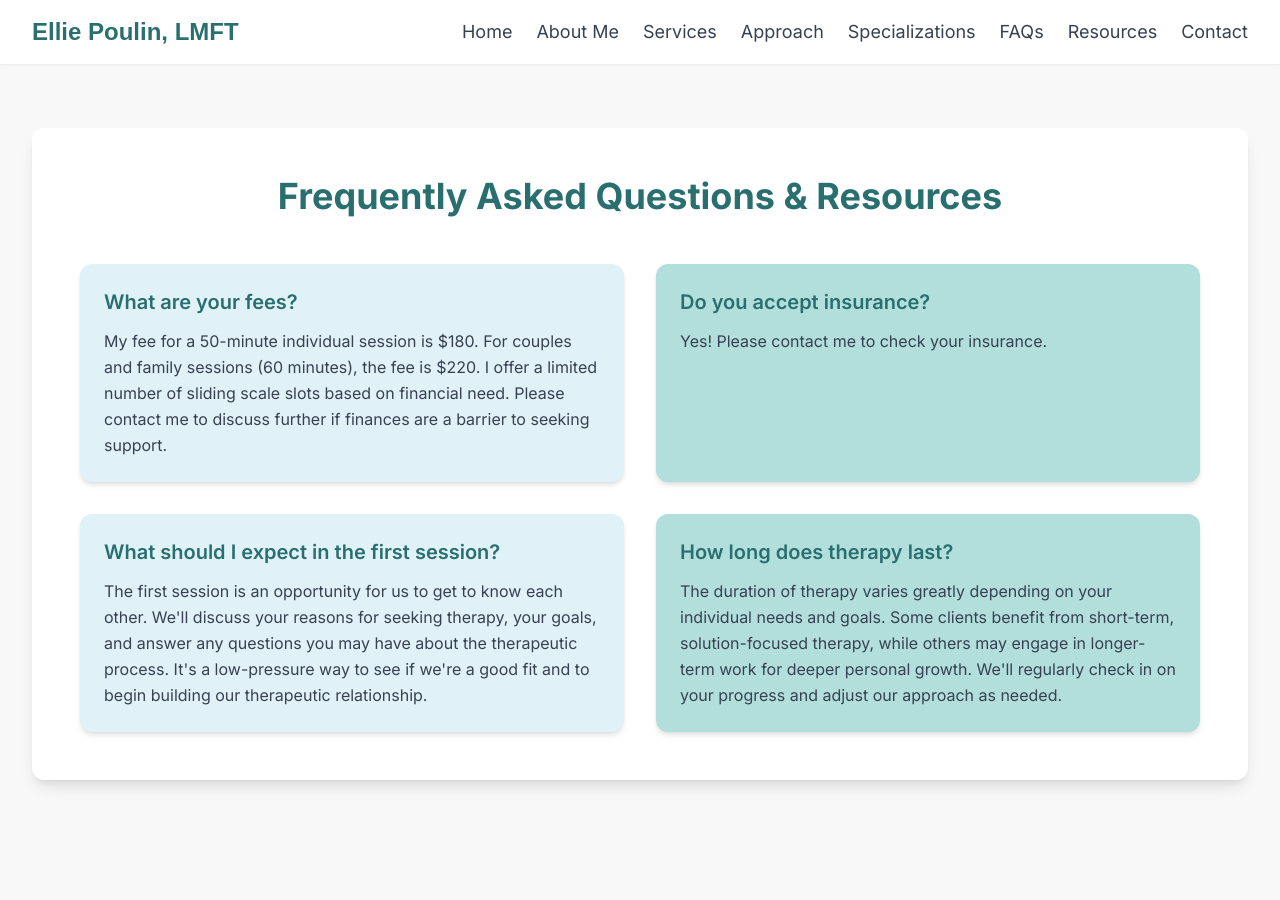
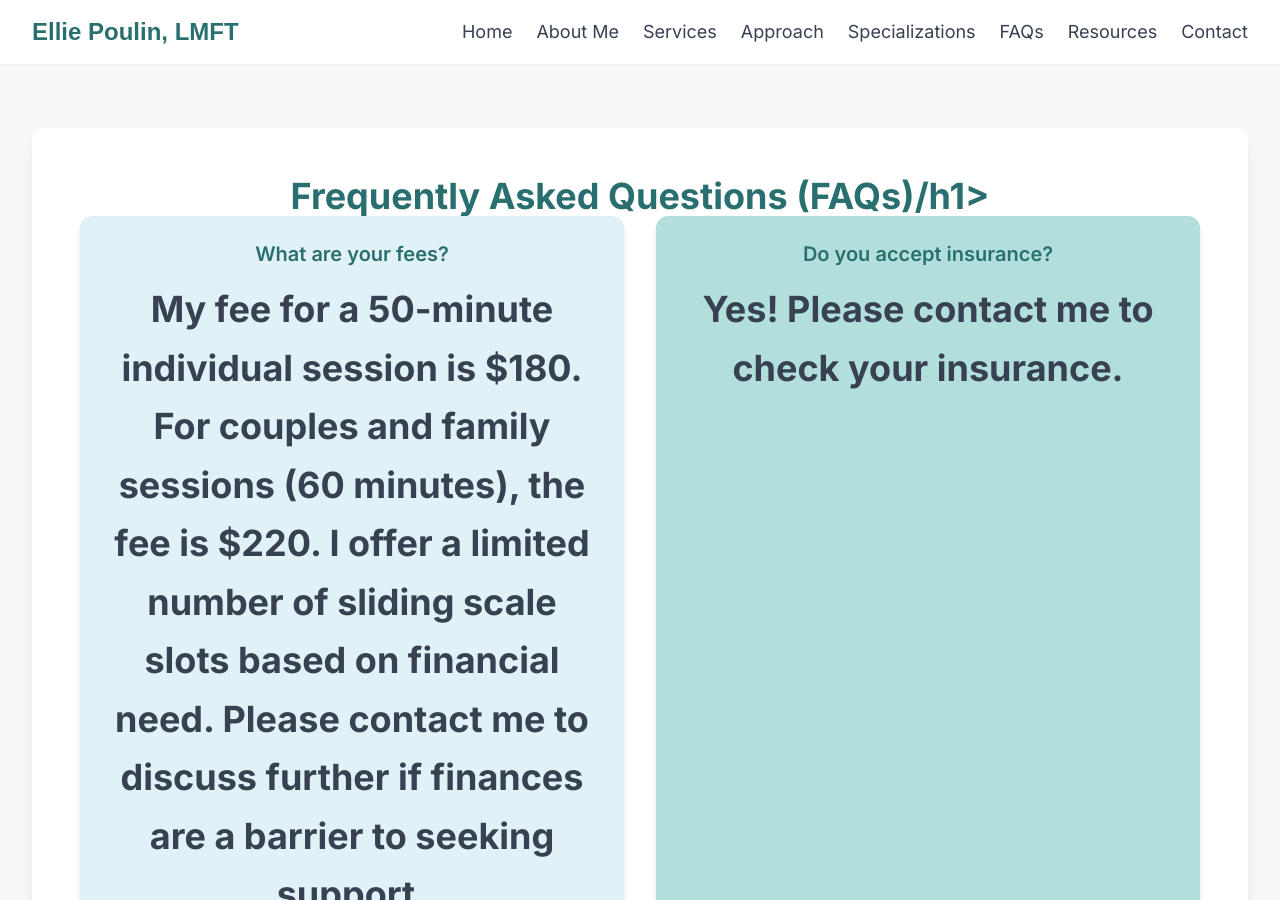
Before and after one commit to elliepoulin/elliepoulin.github.io, a Jekyll site: the page built from faqs.html, in a window 1280 px wide and 900 px high. Built offline with Jekyll 4.4.1, drawn with Linux system fonts in a browser that asks for light colours; nearby versions of some CDN libraries; some web fonts are replaced.

Commit message:
Update faqs.html

```diff
--- a/faqs.html
+++ b/faqs.html
@@ -6,7 +6,7 @@ permalink: /faqs/
 
 <section class="py-16 px-4 sm:px-6 lg:px-8 container mx-auto mb-12">
     <div class="bg-white p-8 md:p-12 rounded-xl shadow-lg">
-        <h1 class="text-4xl font-bold text-primary-dark text-center mb-12">Frequently Asked Questions & Resources</h1>
+        <h1 class="text-4xl font-bold text-primary-dark text-center mb-12">Frequently Asked Questions (FAQs)/h1>
         <div class="grid grid-cols-1 md:grid-cols-2 gap-8">
             <!-- FAQ Item 1 -->
             <div class="bg-accent-light p-6 rounded-xl shadow-md">
```
